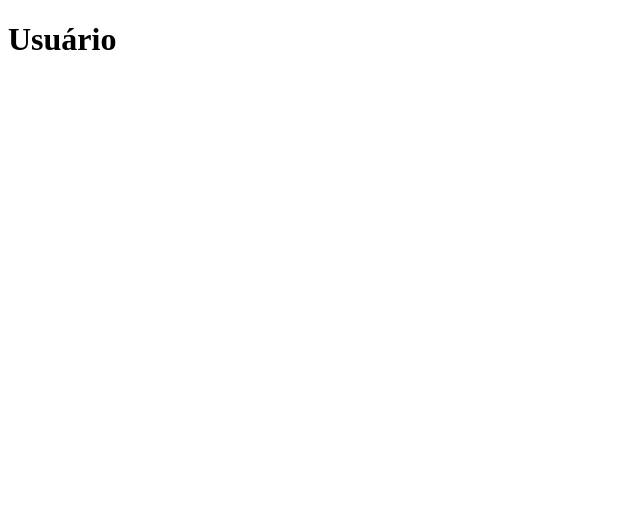
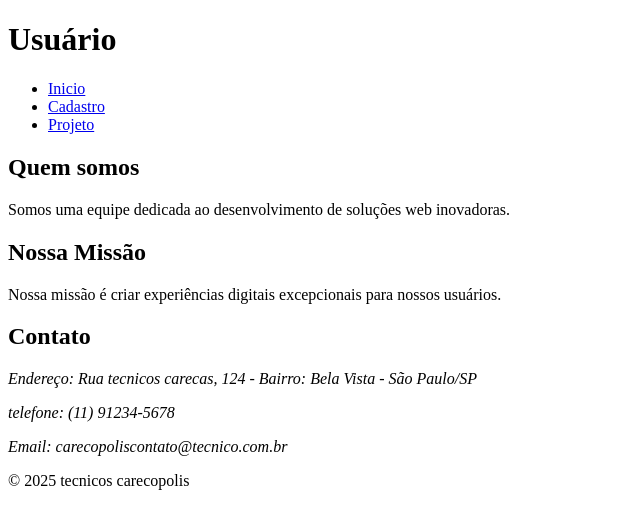
Before and after one commit to FilipeVieira1/aulaProgramacaoWeb, a plain HTML site: page indice.html in a window 1280 px wide. Shown: the whole page, without its empty margins (0-640 px from the left). Drawn offline with Linux system fonts and the light colour scheme.

Commit message:
v02-construindoHtml

```diff
--- a/indice.html
+++ b/indice.html
@@ -8,6 +8,36 @@
 <body>
     <header>
         <h1>Usuário</h1>
+        <nav>
+            <ul>
+                <li><a href ="indice.html">Inicio</a></li>
+                <li><a href ="cadastro.html">Cadastro</a></li>
+                <li><a href ="projeto.html">Projeto</a></li>
+            </ul>
+        </nav>
     </header>
+    <main>
+        <section>
+            <h2>Quem somos</h2>
+            <p>Somos uma equipe dedicada ao desenvolvimento de soluções web inovadoras.</p>
+        </section>
+
+        <section>
+            <h2>Nossa Missão</h2>
+            <p>Nossa missão é criar experiências digitais excepcionais para nossos usuários.</p>
+        </section>
+
+        <section>
+            <h2>Contato</h2>
+            <address>
+                <p>Endereço: Rua tecnicos carecas, 124 - Bairro: Bela Vista - São Paulo/SP</p>
+                <p>telefone: (11) 91234-5678</p>
+                <p>Email: carecopoliscontato@tecnico.com.br</p>
+            </address>
+        </section>
+    </main>
+    <footer>
+        <p>&copy; 2025 tecnicos carecopolis</p>
+    </footer>
 </body>
 </html>
```
